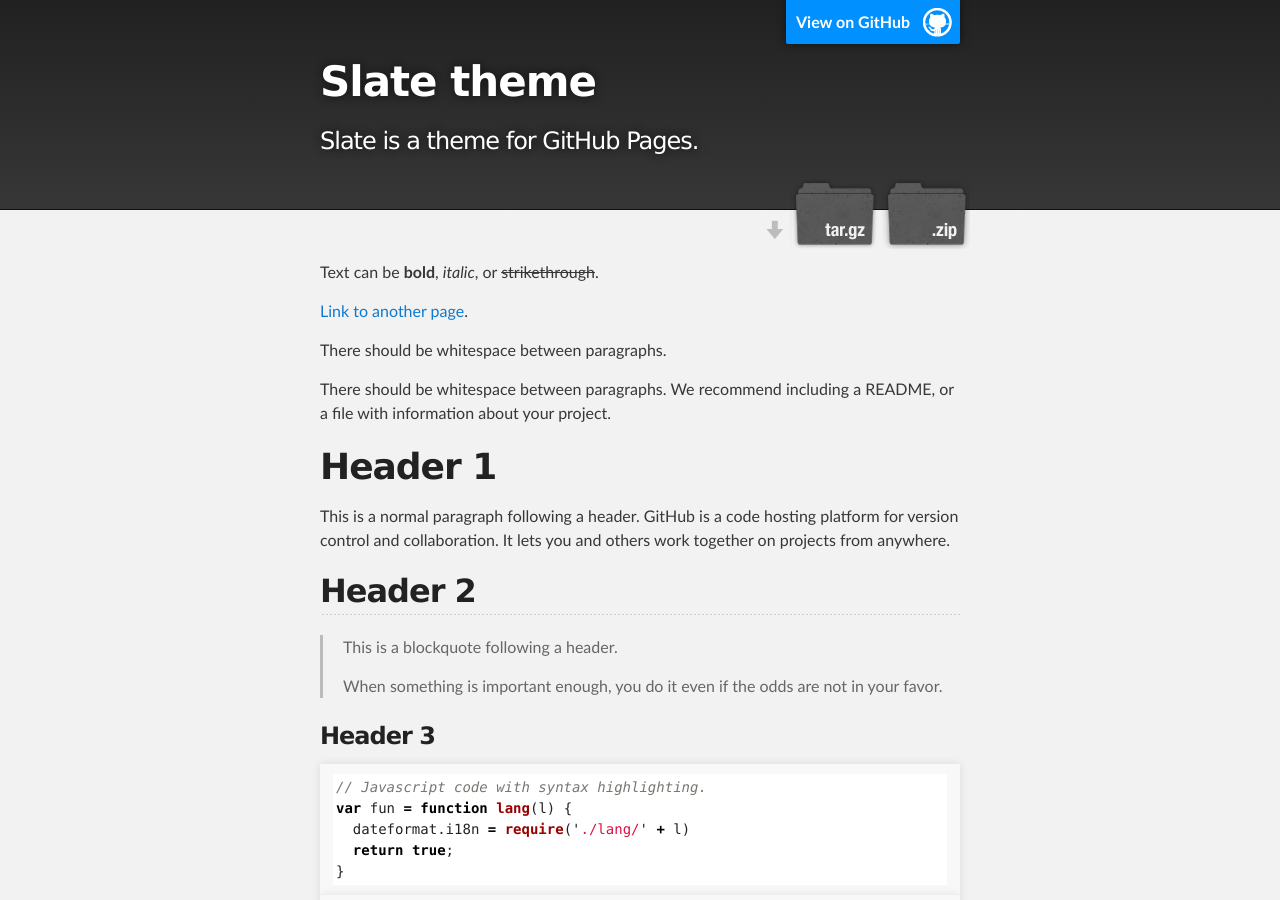
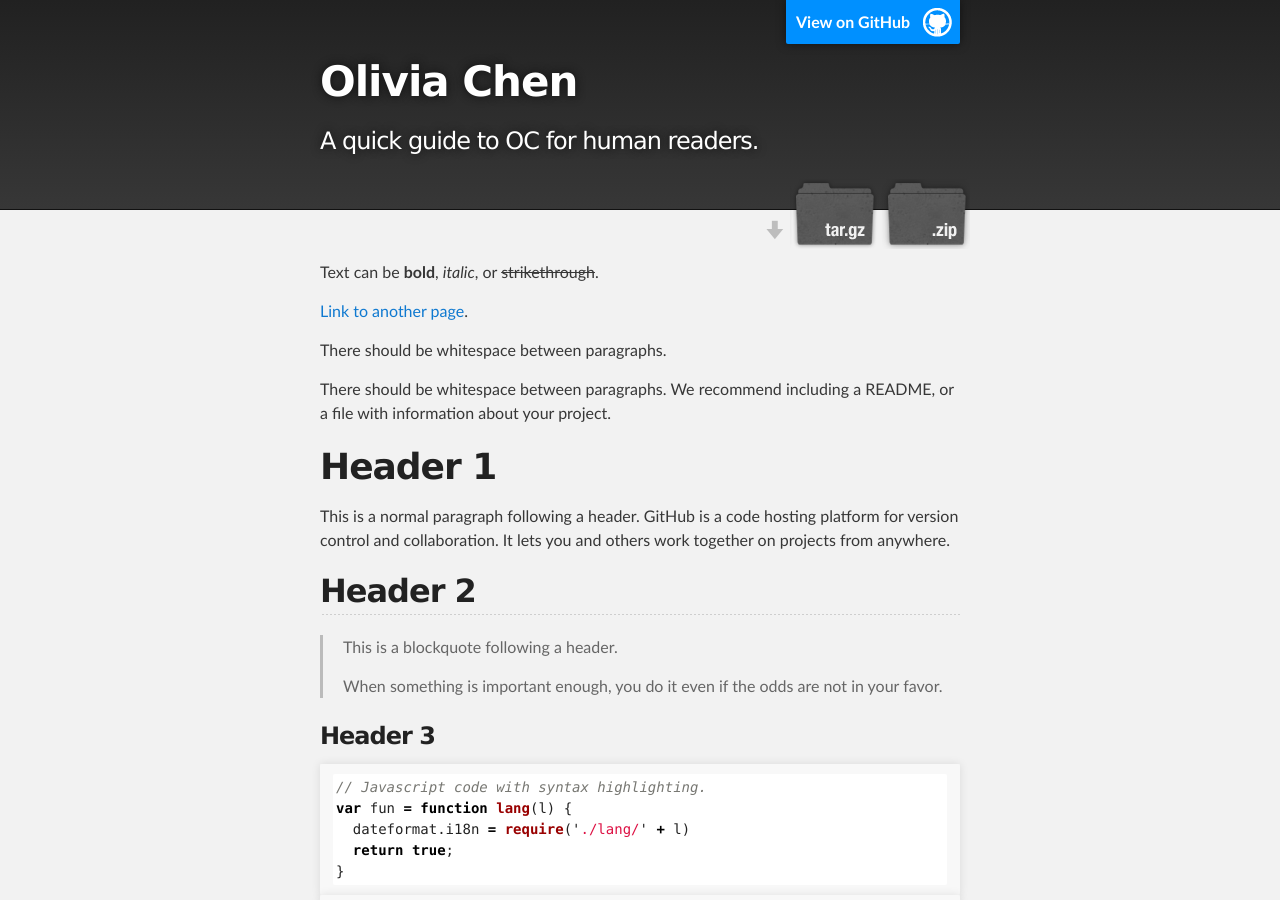
Before and after one commit to OC-sudo/homepage, a Jekyll site: the page built from index.md, in a window 1280 px wide and 900 px high. Built offline with Jekyll 4.4.1, drawn with Linux system fonts in a browser that asks for light colours; some of the changed text lies outside the part shown.

Commit message:
modified yml

```diff
--- a/_config.yml
+++ b/_config.yml
@@ -1,5 +1,5 @@
-title: Slate theme
-description: Slate is a theme for GitHub Pages.
-show_downloads: true
+title: Olivia Chen
+description: A quick guide to OC for human readers.
+show_downloads: faulse
 google_analytics:
 theme: jekyll-theme-slate
```
